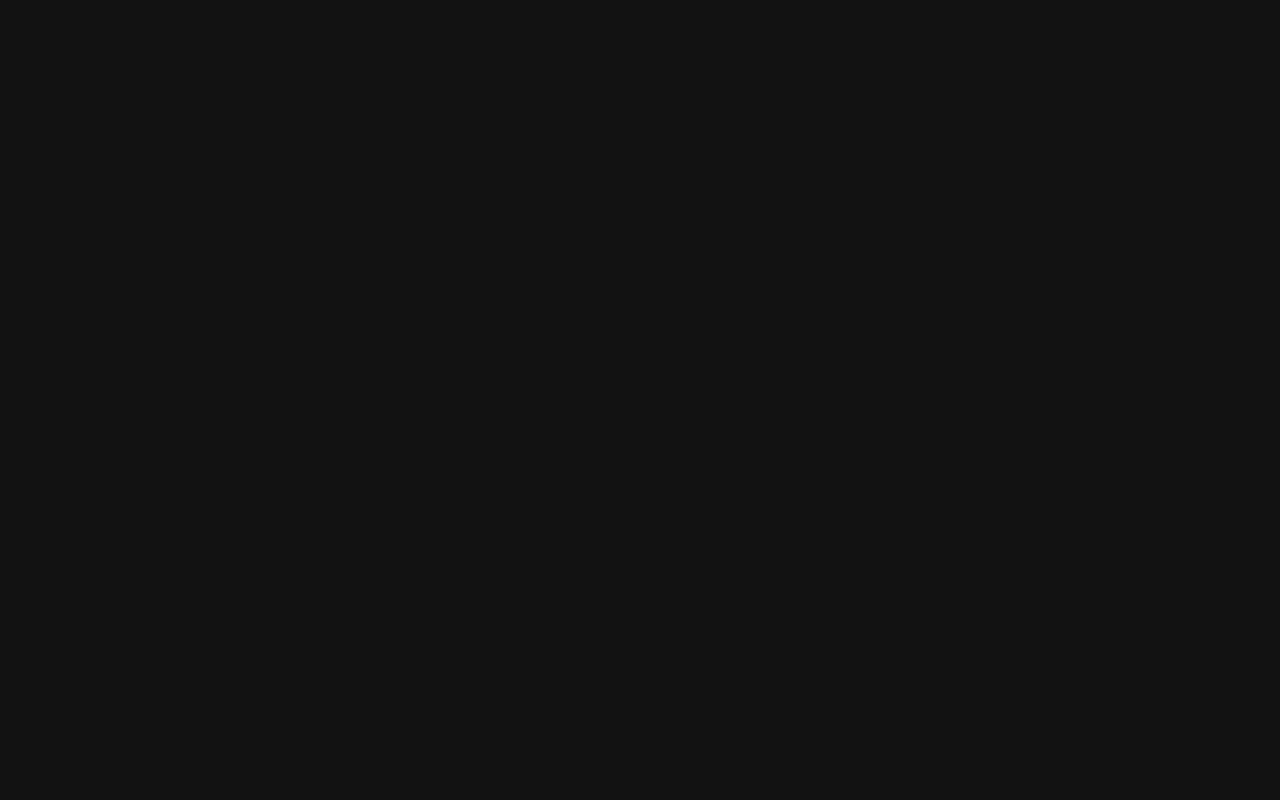
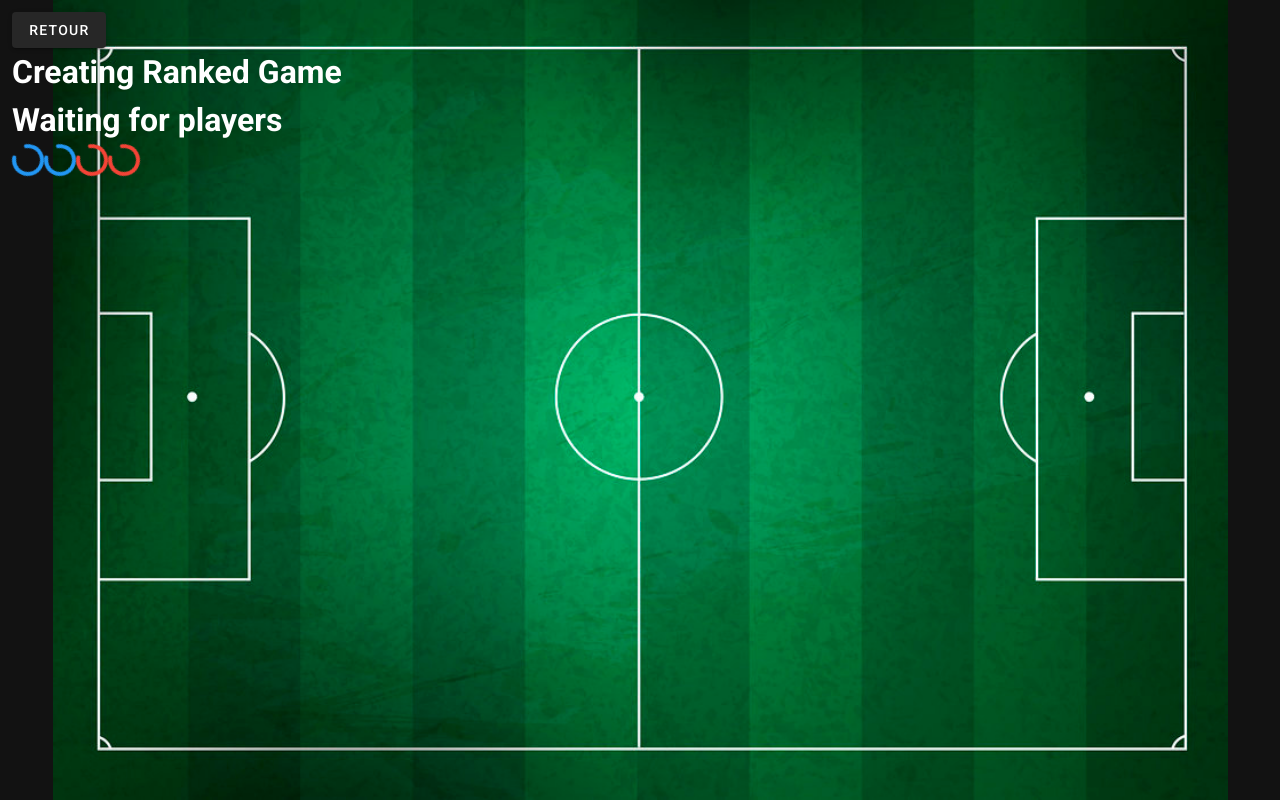
Before and after one commit to Falinor/baby-foot-host, a Nuxt app: page /Ranked in a window 1280 px wide. Before the commit this address had no page. Built offline with nearby package versions, Linux system fonts and the light colour scheme; what vue-youtube would draw is missing.

Commit message:
Ranked Quickplay
Add Ranked Quickplay and start thinking of HUD

```diff
--- a/components/Opening.vue
+++ b/components/Opening.vue
@@ -1,7 +1,9 @@
 <template>
-  <video autoplay @ended="onEnd">
-    <source src="/olive-et-tom-generique-2011-hd-youtube.mp4" />
-  </video>
+  <div>
+    <video autoplay @ended="onEnd">
+      <source src="/olive-et-tom-generique-2011-hd-youtube.mp4" />
+    </video>
+  </div>
 </template>
 
 <script>
--- a/package.json
+++ b/package.json
@@ -25,6 +25,7 @@
     "core-js": "^3.6.5",
     "nuxt": "^2.14.6",
     "socket.io-client": "^2.3.1",
+    "vue-youtube": "^1.4.0",
     "vuex-persist": "^3.1.3"
   },
   "devDependencies": {
--- /dev/null
+++ b/pages/Quickplay.vue
@@ -0,0 +1,27 @@
+<template>
+  <v-container fluid class="container">
+    <v-btn x-large to="/"> Retour </v-btn>
+    <v-row justify="space-around">
+      <v-col cols="6">
+        <v-progress-circular indeterminate color="blue"></v-progress-circular>
+      </v-col>
+      <v-col cols="6">
+        <v-progress-circular indeterminate color="red"></v-progress-circular>
+      </v-col>
+      <v-col cols="6">
+        <v-progress-circular indeterminate color="blue"></v-progress-circular>
+      </v-col>
+      <v-col cols="6">
+        <v-progress-circular indeterminate color="red"></v-progress-circular>
+      </v-col>
+    </v-row>
+  </v-container>
+</template>
+
+<style scoped>
+.container {
+  height: 100%;
+  width: 100%;
+  background: center/contain no-repeat url('/soccer-field-from-above.jpg');
+}
+</style>
--- /dev/null
+++ b/pages/Ranked.vue
@@ -0,0 +1,22 @@
+<template>
+  <v-container fluid class="container">
+    <v-btn to="/"> Retour </v-btn>
+    <h1>Creating Ranked Game</h1>
+    <h1>Waiting for players</h1>
+    <v-row>
+      <v-col>
+        <v-progress-circular indeterminate color="blue"></v-progress-circular>
+        <v-progress-circular indeterminate color="blue"></v-progress-circular>
+        <v-progress-circular indeterminate color="red"> </v-progress-circular>
+        <v-progress-circular indeterminate color="red"> </v-progress-circular>
+      </v-col>
+    </v-row>
+  </v-container>
+</template>
+
+<style scoped>
+.container {
+  height: 100%;
+  background: center/contain no-repeat url('/soccer-field-from-above.jpg');
+}
+</style>
--- a/pages/index.vue
+++ b/pages/index.vue
@@ -3,12 +3,13 @@
     <v-row>
       <opening v-if="playOpening" />
     </v-row>
+    <v-btn to="/Ranked"> Partie Classée </v-btn>
+    <v-btn to="/Quickplay"> Partie Rapide </v-btn>
   </v-container>
 </template>
 
 <script>
 import { mapGetters } from 'vuex'
-
 import Opening from '@/components/Opening'
 
 export default {
--- a/store/app.js
+++ b/store/app.js
@@ -12,4 +12,7 @@ export const mutations = {
   disableOpening(state) {
     state.playOpening = false
   },
+  moveTo(component, direction) {
+    component = direction
+  },
 }
```
Also changed, not shown: 2 other files (tests, documents, lock files or other folders).
